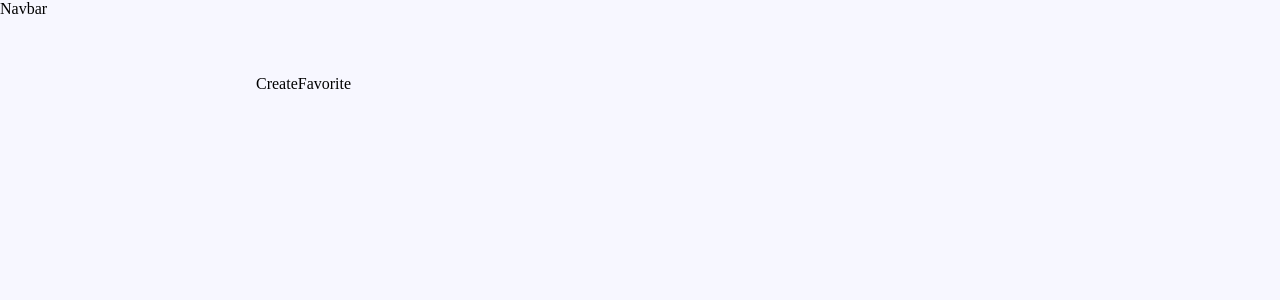
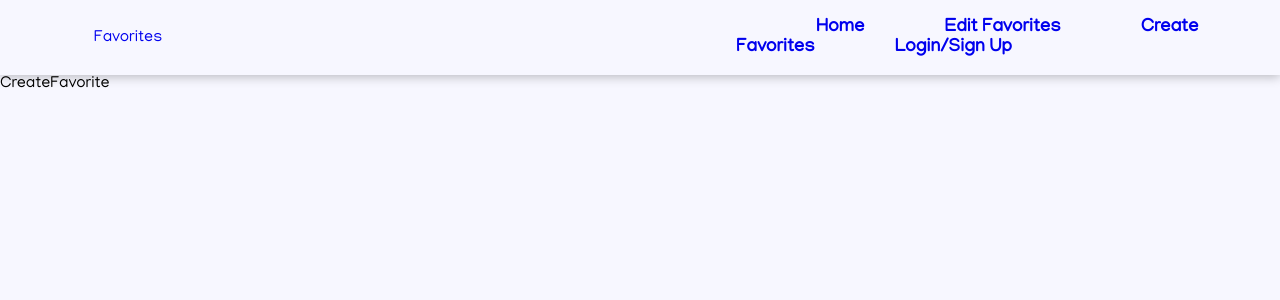
Before and after one commit to adrianmendez03/favorites, a React (Create React App) app: page /create in a window 1280 px wide. Shown: the top 300 px of the page. Built offline with nearby package versions, Linux system fonts and the light colour scheme.

Commit message:
navbar mostly complete

```diff
--- a/public/index.html
+++ b/public/index.html
@@ -14,6 +14,9 @@
       manifest.json provides metadata used when your web app is installed on a
       user's mobile device or desktop. See https://developers.google.com/web/fundamentals/web-app-manifest/
     -->
+
+    <link href="https://fonts.googleapis.com/css2?family=Manjari&display=swap" rel="stylesheet">
+
     <link rel="manifest" href="%PUBLIC_URL%/manifest.json" />
     <!--
       Notice the use of %PUBLIC_URL% in the tags above.
--- a/src/components/App.css
+++ b/src/components/App.css
@@ -1,3 +1,7 @@
+* {
+    font-family: 'Manjari', sans-serif;
+}
+
 html, body {
     height: 100vh;
     width: 100vw;
@@ -6,6 +10,14 @@ html, body {
 
 body {
     margin: 0;
+}
+
+a {
+    text-decoration: none;
+}
+
+a:visited {
+    color: #000000;
 }
 
 .grid-container {
@@ -19,9 +31,72 @@ body {
 .navbar {
     grid-column: 1 / 6;
     grid-row: 1 / 2;
+
+    box-shadow: 0px 2px 10px rgba(0, 0, 0, .25);
 }
 
 .content {
     grid-row: 2 / span 6;
     grid-column: 1 / span 6;
 }
+
+
+/* Navbar */
+.navbar-grid {
+    height: 100%;
+
+    display: grid;
+    grid-template-columns: 20% 80%;
+}
+
+.navbar-logo {
+    display: grid;
+
+    place-items: center;
+}
+
+.navbar-content-grid {
+    grid-column: 2 / 6;
+
+    display: grid;
+    grid-template-columns: 1;
+    grid-template-rows: 1;
+
+    place-items: center;
+}
+
+.nav-items {
+    margin-left: 30rem;
+}
+
+.navbar-content {
+    margin-left: 5rem;
+
+    font-weight: bold;
+    font-size: 1.15rem;
+}
+
+a.navbar-content {
+    position: relative;
+}
+
+a.navbar-content:before {
+    content: "";
+    position: absolute;
+    width: 100%;
+    height: 4px;
+    top: 1.25rem;
+    bottom: 0;
+    left: 0;
+    background-color: #5373A6;
+    visibility: hidden;
+    transform: scaleX(0);
+    transition: all 0.3s ease-in-out;
+}
+
+a.navbar-content:hover:before {
+    visibility: visible;
+    transform: scaleX(1.25);
+}
+
+/* End of Navbar */
--- a/src/components/App.js
+++ b/src/components/App.js
@@ -1,5 +1,5 @@
 import React from 'react';
-import { BrowserRouter as Router, Route, Link } from 'react-router-dom';
+import { BrowserRouter as Router, Route } from 'react-router-dom';
 
 import Navbar from './Navbar';
 import FavoritesList from './favorites/FavoritesList';
--- a/src/components/Navbar.js
+++ b/src/components/Navbar.js
@@ -1,7 +1,24 @@
 import React from 'react';
+import { Link } from 'react-router-dom';
 
 const Navbar = () => {
-    return <div className="navbar">Navbar</div>
+    return (
+        <div className="navbar">
+            <div className="navbar-grid">
+                <div className="navbar-logo">
+                    <Link to="/">Favorites</Link>
+                </div>
+                <div className="navbar-content-grid">
+                    <div className="nav-items">
+                        <Link to="/" className="navbar-content">Home</Link>
+                        <Link to="/edit/:id" className="navbar-content">Edit Favorites</Link>
+                        <Link to="/create" className="navbar-content">Create Favorites</Link>
+                        <Link to="/user" className="navbar-content">Login/Sign Up</Link>
+                    </div>
+                </div>
+            </div>
+        </div>
+    )
 }
 
 export default Navbar;
--- a/src/components/favorites/CreateFavorite.js
+++ b/src/components/favorites/CreateFavorite.js
@@ -1,7 +1,7 @@
 import React from 'react';
 
 const CreateFavorite = () => {
-    return <div>CreateFavorite</div>
+    return <div className="content">CreateFavorite</div>
 }
 
 export default CreateFavorite;
--- a/src/components/favorites/CreateUser.js
+++ b/src/components/favorites/CreateUser.js
@@ -1,7 +1,7 @@
 import React from 'react';
 
 const CreateUser = () => {
-    return <div>CreateUser</div>
+    return <div className="content">CreateUser</div>
 }
 
 export default CreateUser;
--- a/src/components/favorites/EditFavorite.js
+++ b/src/components/favorites/EditFavorite.js
@@ -1,7 +1,7 @@
 import React from 'react';
 
 const EditFavorite = () => {
-    return <div>EditFavorite</div>
+    return <div className="content">EditFavorite</div>
 }
 
 export default EditFavorite;
```
Also changed, not shown: src/images/favorites_logo.svg (added).
